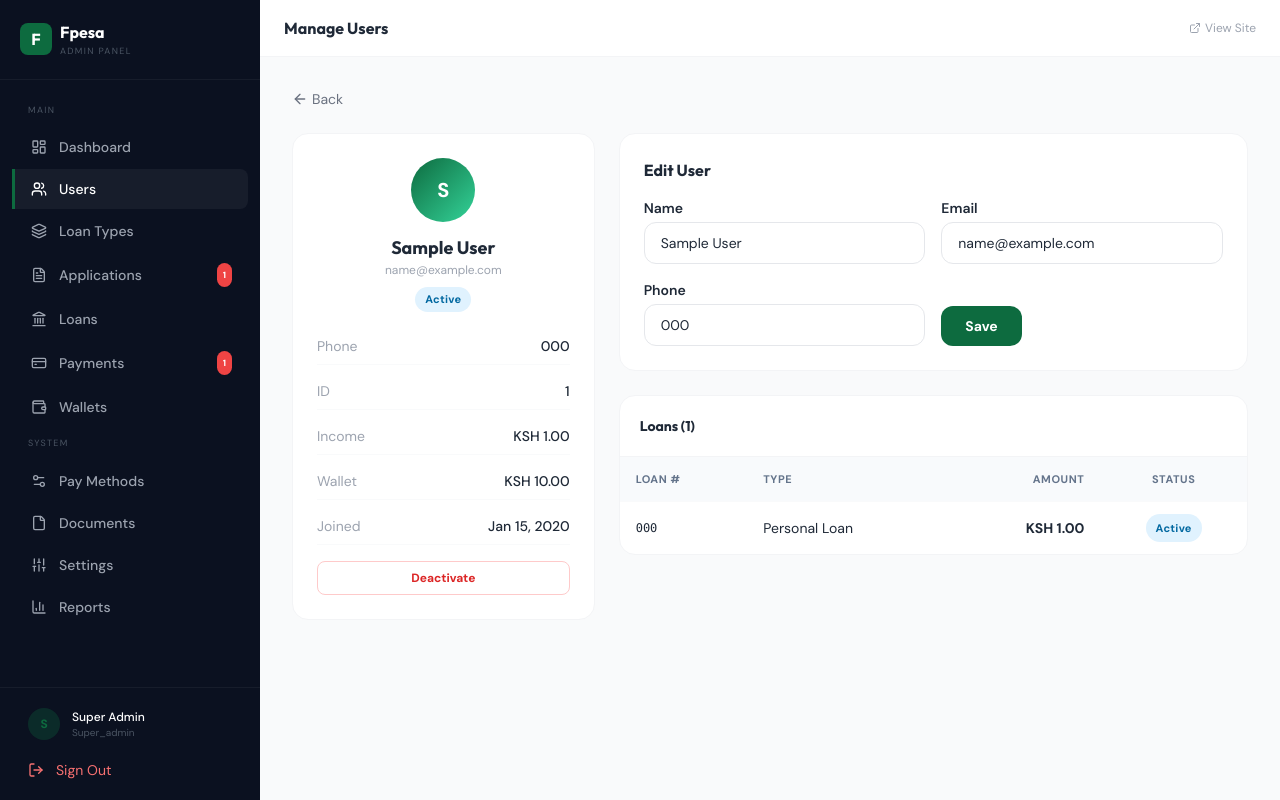
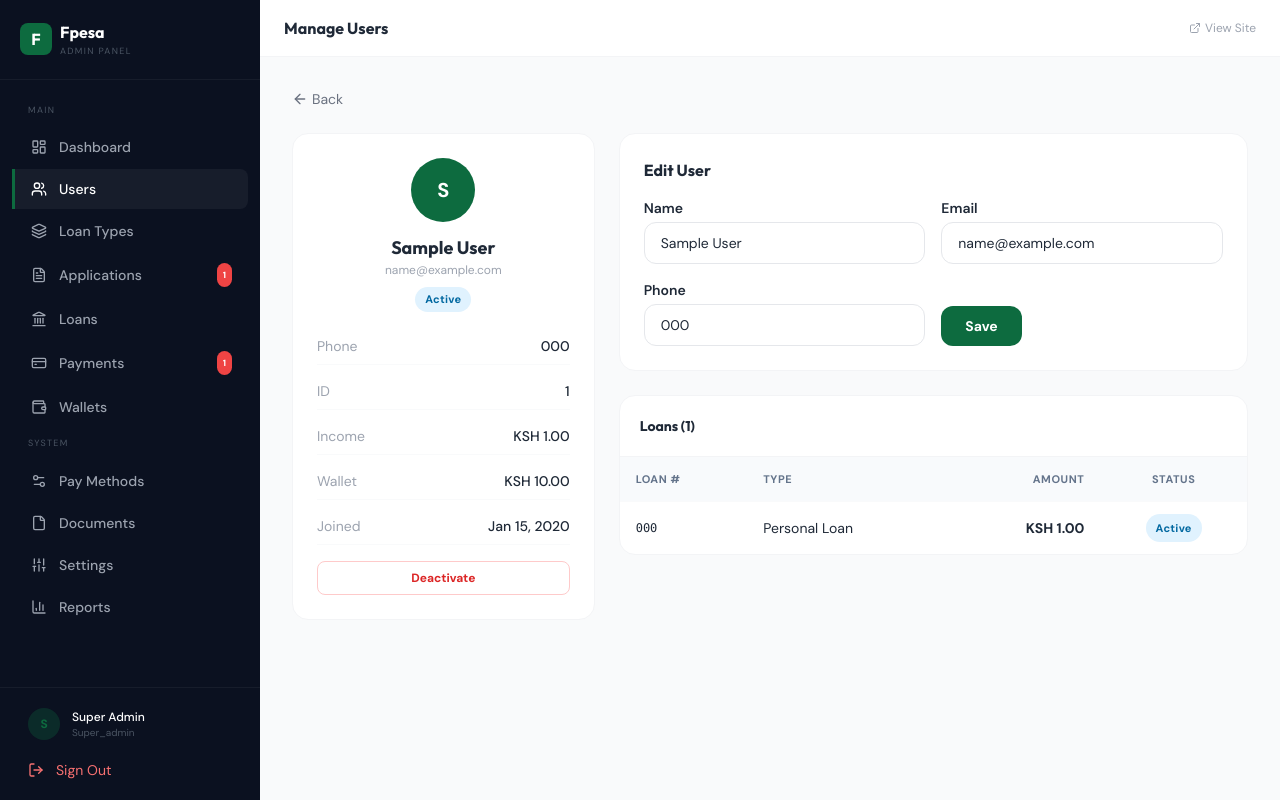
Before and after one commit to dennismwa/Fpesa-Loans, a PHP site: page /admin/users.php?view=1 in a window 1280 px wide. Run offline with PHP 8.4, Linux system fonts and the light colour scheme; a user stored in the database is signed in; data comes from the database, SQL or seed files in the repository; tables that the repository leaves empty hold one stand-in row (values such as "Sample post"); some libraries are stand-ins or nearby versions.

Commit message:
Update users.php

```diff
--- a/admin/users.php
+++ b/admin/users.php
@@ -21,7 +21,7 @@ if ($vid):
 <div class="grid lg:grid-cols-3 gap-6">
   <div class="bg-white rounded-2xl border border-gray-100 p-6">
     <div class="text-center mb-4">
-      <div class="w-16 h-16 rounded-full bg-gradient-to-br from-primary to-emerald-400 flex items-center justify-center text-white text-xl font-bold mx-auto mb-3"><?= strtoupper($u['full_name'][0]) ?></div>
+      <div class="w-16 h-16 rounded-full bg-primary flex items-center justify-center text-white text-xl font-bold mx-auto mb-3"><?= strtoupper($u['full_name'][0]) ?></div>
       <h3 class="font-bold text-lg font-heading"><?= e($u['full_name']) ?></h3>
       <p class="text-xs text-gray-400 mb-2"><?= e($u['email']) ?></p>
       <?= status_badge($u['is_active']?'active':'rejected') ?>
```
